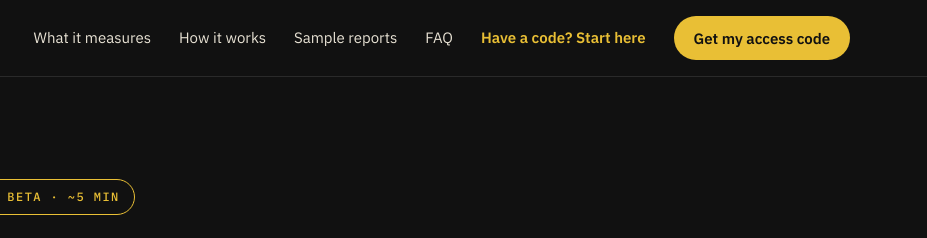
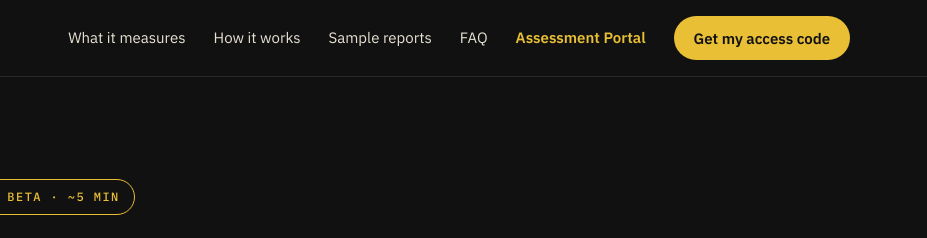
Before and after one commit to kkauf123/assessment-aiisv, a plain HTML site: page index.html in a window 1280 px wide. Shown: the top 238 px of the page, 353-1280 px from the left. Drawn offline with Linux system fonts and the light colour scheme.

Commit message:
Rename top-nav access link to 'Assessment Portal'
Co-Authored-By: Claude Opus 5.5 <noreply@anthropic.com>
Claude-Session: https://claude.ai/code/session_01361h6qi8FZ6pLLB4r2Vdw1

```diff
--- a/index.html
+++ b/index.html
@@ -30,7 +30,7 @@
       <a href="#how">How it works</a>
       <a href="#samples">Sample reports</a>
       <a href="#faq">FAQ</a>
-      <a class="nav-code" href="https://access.aiisv.org">Have a code? Start here</a>
+      <a class="nav-code" href="https://access.aiisv.org">Assessment Portal</a>
       <a class="btn btn-gold" href="#code">Get my access code</a>
     </nav>
   </div>
```
Also changed, not shown: samples/index.html (+1 -1 lines).
